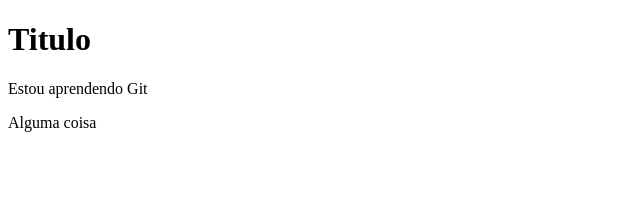
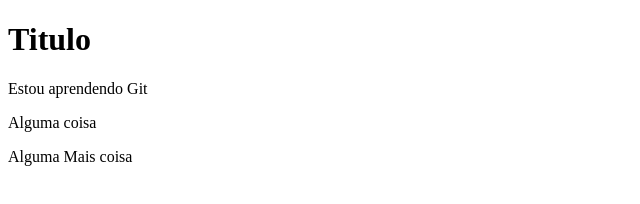
Before and after one commit to Marianielx/tutorial_git, a plain HTML site: page index.html in a window 1280 px wide. Shown: the whole page, without its empty margins (0-640 px from the left). Drawn offline with Linux system fonts and the light colour scheme.

Commit message:
Criei mais um paragrafo Mais Dois

```diff
--- a/index.html
+++ b/index.html
@@ -10,5 +10,6 @@
     <h1>Titulo</h1>
     <p>Estou aprendendo Git</p>
     <p>Alguma coisa</p>
+    <p>Alguma Mais coisa</p>
 </body>
 </html>
```
